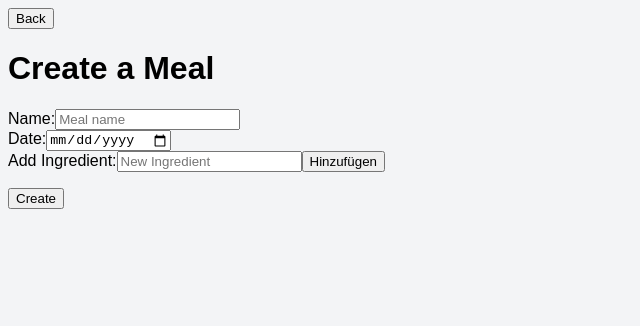
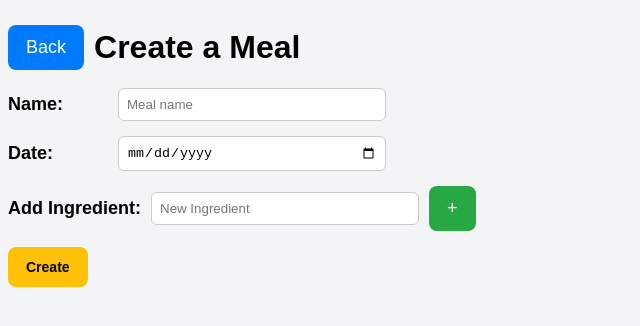
Before and after one commit to milannal1m/MealPlannerSync, a Vue app in the folder frontend/: page /meal in a window 1280 px wide. Shown: the top 326 px of the page, without its empty margins (0-640 px from the left). Built offline with nearby package versions, Linux system fonts and the light colour scheme.

Commit message:
Semi final Frontend Design

```diff
--- a/frontend/package.json
+++ b/frontend/package.json
@@ -8,6 +8,7 @@
     "lint": "vue-cli-service lint"
   },
   "dependencies": {
+    "@fortawesome/fontawesome-free": "^6.7.2",
     "@tailwindcss/vite": "^4.0.17",
     "core-js": "^3.8.3",
     "vue": "^3.2.13",
--- a/frontend/src/components/AddButton.vue
+++ b/frontend/src/components/AddButton.vue
@@ -22,7 +22,7 @@
 
 <style>
 
-    .add-button {
+.add-button {
         background: #28a745;
         font-size: 18px; /* Größere Schrift */
         display: flex; /* Zentriert den Inhalt */
@@ -32,6 +32,7 @@
         border-radius: 8px; /* Runde Ecken */
         cursor: pointer;
         padding: 12px 18px;
+        color: white;
   }
 
   .add-button:hover {
--- a/frontend/src/components/BackButton.vue
+++ b/frontend/src/components/BackButton.vue
@@ -12,8 +12,28 @@ const navigateBack = () => {
 
 <template>
 
-  <button @click="navigateBack" class="bg-blue-500 text-white px-4 py-2 rounded hover:bg-blue-700">
+  <button @click="navigateBack" class="back-button">
     Back
   </button>
 
 </template>
+
+<style>
+  .back-button {
+    background: #007bff; /* Blaue Farbe für Benutzer-Button */
+    font-size: 18px; /* Größere Schrift */
+    display: flex; /* Zentriert den Inhalt */
+    align-items: center; /* Zentriert vertikal */
+    justify-content: center; /* Zentriert horizontal */
+    border: none; /* Entfernt den Standard-Rand */
+    border-radius: 8px; /* Runde Ecken */
+    cursor: pointer;
+    padding: 12px 18px; /* Abstand */
+    color: white; /* Weiße Schrift */
+  }
+
+.back-button:hover {
+  background: #0056b3; /* Dunkleres Blau beim Hover */
+}
+
+</style>
--- a/frontend/src/components/MealList.vue
+++ b/frontend/src/components/MealList.vue
@@ -26,12 +26,15 @@ const emit = defineEmits(['removeItem', 'editItem']);
         <span class="meal-user">{{ item.username }}</span>
       </div>
 
+
       <div class="action-buttons">
-        <button class="edit-button"
-        @click = "emit('editItem', item)">Edit</button>
-        <button class="delete-button"
-        @click="emit('removeItem', index)">Delete</button>
+      <button class="edit-button"
+      @click = "emit('editItem', item)"><i class="fa-solid fa-pencil"></i></button>
+      <button class="delete-button"
+      @click="emit('removeItem', index)"><i class="fa-solid fa-trash"></i></button>
+
       </div>
+
     </li>
   </ul>
 </template>
@@ -69,7 +72,7 @@ const emit = defineEmits(['removeItem', 'editItem']);
     color: #666;
   }
 
-    .edit-button,
+  .edit-button,
   .delete-button {
     width: 100px;  /* Feste Breite */
     height: 50px; /* Feste Höhe */
@@ -80,6 +83,8 @@ const emit = defineEmits(['removeItem', 'editItem']);
     border: none; /* Entfernt den Standard-Rand */
     border-radius: 8px; /* Runde Ecken */
     cursor: pointer;
+    gap: 25px;
+    margin-bottom: 10px; /* Vertikaler Abstand zwischen den Buttons */
   }
 
   .edit-button {
--- a/frontend/src/components/UserButton.vue
+++ b/frontend/src/components/UserButton.vue
@@ -21,13 +21,13 @@
 <template>
 
     <button @click="navigateToUser" class="user-button">
-      👤
+      <i class="fa-solid fa-users"></i>
     </button>
 
 </template>
 
 <style>
-    .user-button {
+.user-button {
   background: #007bff; /* Blaue Farbe für Benutzer-Button */
   font-size: 18px; /* Größere Schrift */
   display: flex; /* Zentriert den Inhalt */
--- a/frontend/src/main.js
+++ b/frontend/src/main.js
@@ -1,6 +1,7 @@
 import { createApp } from 'vue'
 import App from './pages/App.vue'
 import router from './router'
+import '@fortawesome/fontawesome-free/css/all.css';
 import './assets/styles.css'
 
 const app = createApp(App)
--- a/frontend/src/pages/HomePage.vue
+++ b/frontend/src/pages/HomePage.vue
@@ -8,13 +8,14 @@ import AddButton from '../components/AddButton.vue';
 import UserButton from '../components/UserButton.vue';
 
 const searchQuery = ref('');
+
+const router = useRouter();
+
 const items = ref([
   { username: 'Alice', date: '2024-03-19', meal: 'Pancakes', ingredients: ["Flour", "Egg"]},
   { username: 'Bob', date: '2024-03-18', meal: 'Tacos' },
   { username: 'Charlie', date: '2024-03-17', meal: 'Steak' },
 ]);
-
-const router = useRouter();
 
 const removeItem = (index) => {
   items.value.splice(index, 1);
@@ -31,24 +32,27 @@ const editItem = (meal) => {
 
 <template>
   <h1>Meal Planner</h1>
-  <div class="p-4 max-w-md mx-auto">
+  <div class="button-searchbar">
     <UserButton :items="items" @removeItem="removeItem" />
     <SearchBar v-model="searchQuery" />
     <AddButton />
+  </div>
     <MealList :items="items" :searchQuery="searchQuery" @removeItem="removeItem" @editItem="editItem"/>
-  </div>
 </template>
 
 <style>
-  .add-button {
-    display: inline-block;
-    margin-bottom: 15px;
-    background: #28a745;
-    font-size: 20px;
-    padding: 8px 12px;
+
+  .button-searchbar {
+    display: flex;
+  align-items: center;
+  justify-content: flex-start;
+  gap: 10px; /* Abstand zwischen den Elementen */
+  width: 100%;
   }
 
-  .add-button:hover {
-    background: #218838;
+  body {
+    background-color: #f3f4f6;
+    font-family: Arial, sans-serif;
   }
+
 </style>
--- a/frontend/src/pages/MealPage.vue
+++ b/frontend/src/pages/MealPage.vue
@@ -45,35 +45,36 @@
 
 <template>
 
-  <BackButton />
-
   <div class="p-4 max-w-md mx-auto bg-white rounded shadow">
-    <h1 class="text-xl font-bold mb-4">{{ isEdit ? 'Edit Meal' : 'Create a Meal' }}</h1>
-
-    <div>
-        <label class="block mb-2">Name:</label>
-        <input v-model="name" class="w-full p-2 border rounded mb-4" placeholder="Meal name" />
+    <div class = "meal-header">
+      <BackButton />
+      <h1 class="text-xl font-bold mb-4">{{ isEdit ? 'Edit Meal' : 'Create a Meal' }}</h1>
     </div>
 
-    <div>
-        <label class="block mb-2">Date:</label>
-        <input v-model="date" type="date" class="w-full p-2 border rounded mb-4" />
+    <div class = "form-group">
+        <label class="meal-name">Name:</label>
+        <input v-model="name" placeholder="Meal name" />
     </div>
 
-    <div class="flex mb-4">
-        <label class="block mb-2">Add Ingredient:</label>
-        <input v-model="ingredient" class="flex-1 p-2 border rounded mr-2" placeholder="New Ingredient" />
-        <button @click="addIngredient" class="bg-blue-500 text-white px-4 py-2 rounded">Hinzufügen</button>
+    <div class = "form-group">
+        <label class="meal-name">Date:</label>
+        <input v-model="date" type="date" />
     </div>
 
-    <ul>
-      <li v-for="(item, index) in ingredients" :key="index" class="flex justify-between items-center p-2 border-b">
+    <div class = "form-group">
+        <label class="meal-name">Add Ingredient:</label>
+        <input v-model="ingredient" class="input" placeholder="New Ingredient" />
+        <button @click="addIngredient" class = "add-button-meal">+</button>
+    </div>
+
+    <ul class = "meal-list">
+      <li v-for="(item, index) in ingredients" :key="index" class="meal-item">
         {{ item }}
-        <button @click="removeIngredient(index)" class="text-red-500">Löschen</button>
+        <button @click="removeIngredient(index)" class="delete-button"><i class="fa-solid fa-trash"></i></button>
       </li>
     </ul>
 
-    <button @click="saveMeal" class="mt-4 bg-green-500 text-white px-4 py-2 rounded">
+    <button @click="saveMeal" class="save-button">
       {{ isEdit? 'Save' : 'Create' }}
     </button>
 
@@ -81,8 +82,113 @@
 </template>
 
 <style>
-body {
-  background-color: #f3f4f6;
-  font-family: Arial, sans-serif;
+.meal-header {
+  display: flex;
+  align-items: center;
+  gap: 10px; /* Abstand zwischen den Elementen */
 }
+
+.form-group {
+  display: flex;
+  align-items: center;
+  margin-bottom: 15px;
+}
+
+.form-group label {
+  font-weight: bold;
+  margin-right: 10px;
+  min-width: 100px; /* Einheitliche Breite für die Labels */
+}
+
+.form-group input {
+  padding: 8px;
+  border: 1px solid #ccc;
+  border-radius: 6px;
+  width: 250px; /* Breitere Eingabefelder */
+}
+
+.add-ingredient-container {
+  display: flex;
+  gap: 10px;
+  margin-bottom: 20px;
+}
+
+.add-ingredient-container input {
+  flex: 1;
+  padding: 8px;
+  border: 1px solid #ccc;
+  border-radius: 6px;
+}
+
+.add-ingredient-container button {
+  background-color: #28a745;
+  color: white;
+  border: none;
+  padding: 8px 12px;
+  border-radius: 6px;
+  cursor: pointer;
+  width: 40%;
+}
+
+.add-ingredient-container button:hover {
+  background-color: #218838;
+}
+
+.meal-list {
+    list-style: none;
+    padding: 0;
+  }
+
+  .meal-item {
+    background: #ffffff;
+    padding: 12px;
+    margin: 8px 0;
+    border-radius: 8px;
+    box-shadow: 0 2px 4px rgba(0, 0, 0, 0.1);
+    width: 60%; /* Oder eine andere feste Breite, z. B. 400px */
+
+    display: flex;
+    justify-content: space-between; /* Hält Username links & Buttons rechts */
+    align-items: center; /* Sorgt für gleiche Höhe */
+  }
+
+  .add-button-meal {
+        background: #28a745;
+        font-size: 18px; /* Größere Schrift */
+        display: flex; /* Zentriert den Inhalt */
+        align-items: end;
+        justify-content: end;
+        border: none; /* Entfernt den Standard-Rand */
+        border-radius: 8px; /* Runde Ecken */
+        cursor: pointer;
+        padding: 12px 18px;
+        color: white;
+        margin-left: 10px;
+  }
+
+  .delete-button {
+  background: #dc3545;
+  }
+
+  .delete-button:hover {
+  background: #c82333;
+  }
+
+  .save-button {
+    background: #ffc107;
+    font-size: 14px; /* Größere Schrift */
+    font-weight: bold;
+    display: flex; /* Zentriert den Inhalt */
+    align-items: center; /* Zentriert vertikal */
+    justify-content: center; /* Zentriert horizontal */
+    border: none; /* Entfernt den Standard-Rand */
+    border-radius: 8px; /* Runde Ecken */
+    cursor: pointer;
+    padding: 12px 18px; /* Abstand */
+  }
+
+  .save-button:hover {
+  background: #e0a800;
+  }
+
 </style>
--- a/frontend/src/pages/UserPage.vue
+++ b/frontend/src/pages/UserPage.vue
@@ -4,6 +4,7 @@
   import { defineEmits } from 'vue';
   import { ref, onMounted } from 'vue';
   import BackButton from '@/components/BackButton.vue';
+  import AddButton from '../components/AddButton.vue';
 
   const route = useRoute();
   const items = ref([]);
@@ -13,22 +14,65 @@
   onMounted(() => {
     if (route.query.items) {
       items.value = JSON.parse(route.query.items);
-      console.log('Items:', items.value);  // Hier überprüfen, ob die Items korrekt empfangen werden
     }
   });
 
 </script>
 
 <template>
+  <div class = "user-header">
+    <BackButton />
+    <h1>Connections</h1>
+    <AddButton />
+  </div>
 
-  <BackButton />
-  <h1>Connections</h1>
-
-  <ul>
-    <li v-for="item in items" :key="item.id">
-        <div class="font-bold">{{ item.username }} <button class="bg-red-500 text-white px-3 py-1 rounded hover:bg-red-700"
-          @click="emit('removeItem', index)">🗑️</button> </div>
+  <ul class = "user-list">
+    <li v-for="(item, index) in items" :key="item.id">
+        <div class = "user-item user-name">{{ item.username }}
+          <button class="delete-button"
+          @click="emit('removeItem', index)"><i class="fa-solid fa-trash"></i></button> </div>
       </li>
   </ul>
 
 </template>
+
+<style>
+
+  .user-header {
+    display: flex;
+    align-items: center;
+    gap: 10px; /* Abstand zwischen den Elementen */
+  }
+
+  .user-list {
+    list-style: none;
+    padding: 0;
+  }
+
+  .user-item {
+    background: #ffffff;
+    padding: 12px;
+    margin: 8px 0;
+    border-radius: 8px;
+    box-shadow: 0 2px 4px rgba(0, 0, 0, 0.1);
+    width: 60%; /* Oder eine andere feste Breite, z. B. 400px */
+
+    display: flex;
+    justify-content: space-between; /* Hält Username links & Buttons rechts */
+    align-items: center; /* Sorgt für gleiche Höhe */
+  }
+
+  .user-name {
+    font-size: 20px;
+    font-weight: bold	;
+  }
+
+  .delete-button {
+  background: #dc3545;
+  }
+
+  .delete-button:hover {
+  background: #c82333;
+  }
+
+</style>
```
Also changed, not shown: frontend/src/components/UserList.vue (deleted, +0 -33 lines), 1 other file (tests, documents, lock files or other folders).
